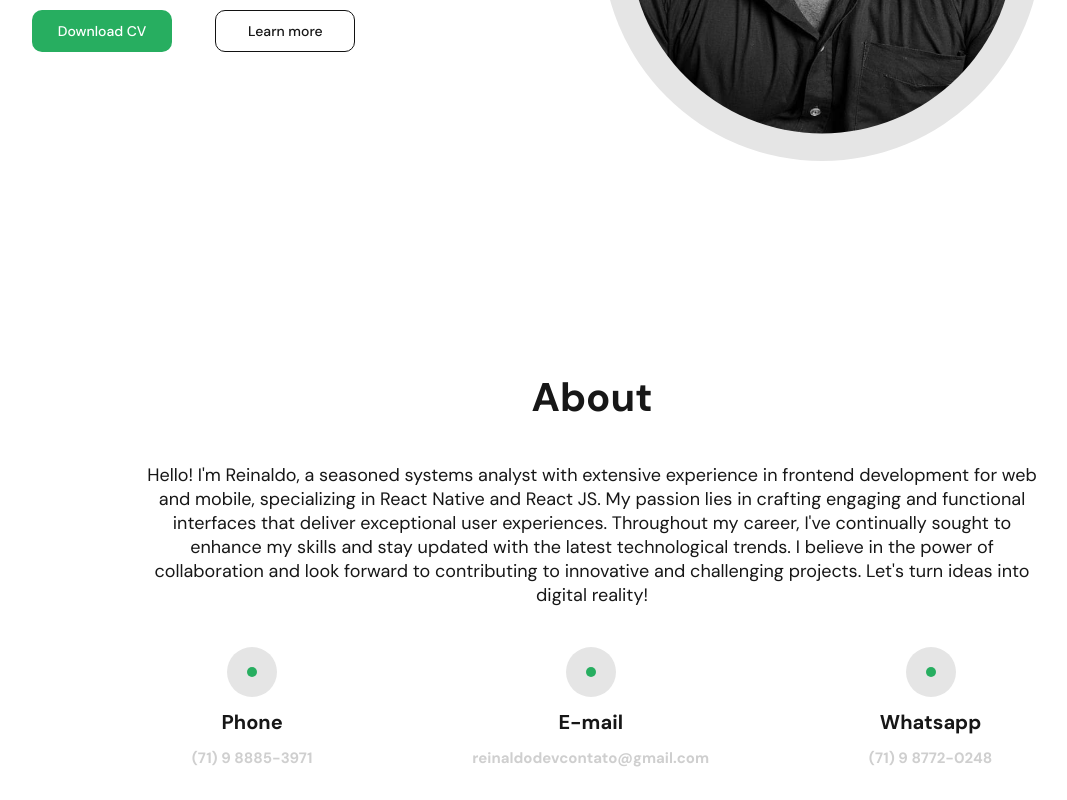
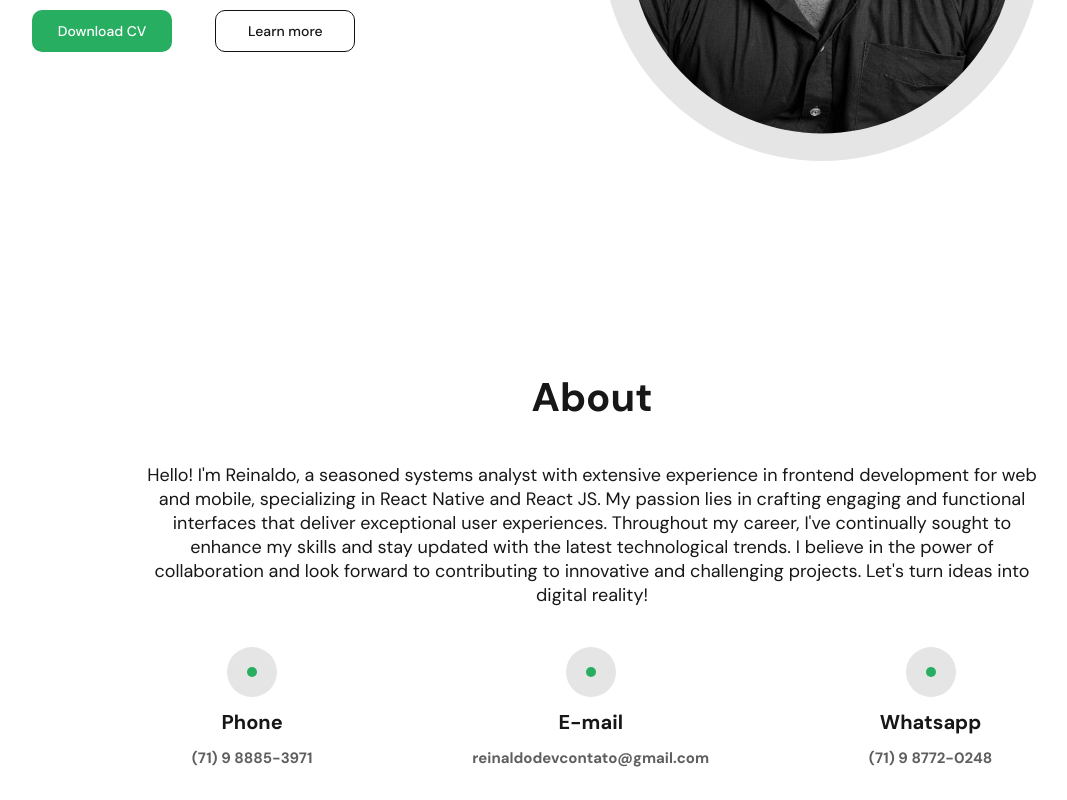
Before and after one commit to reinaldo-santosBa/new_portifolio, a React (Vite) app: page / in a window 1280 px wide. Shown: the part 459-1259 px from the top of the page, without its empty margins (48-1115 px from the left). Built offline with nearby package versions, Linux system fonts and the light colour scheme.

Commit message:
refactor: change color light

```diff
--- a/src/theme/theme.ts
+++ b/src/theme/theme.ts
@@ -32,7 +32,7 @@ export const lightTheme = {
 	},
 	fonts: {
 		fontPrimary: '#171717',
-		fontSecondary: '#cfcfcf'
+		fontSecondary: '#5f5f5f'
 	},
 	input: {
 		inputBorder: '#E1E1E1'
```
